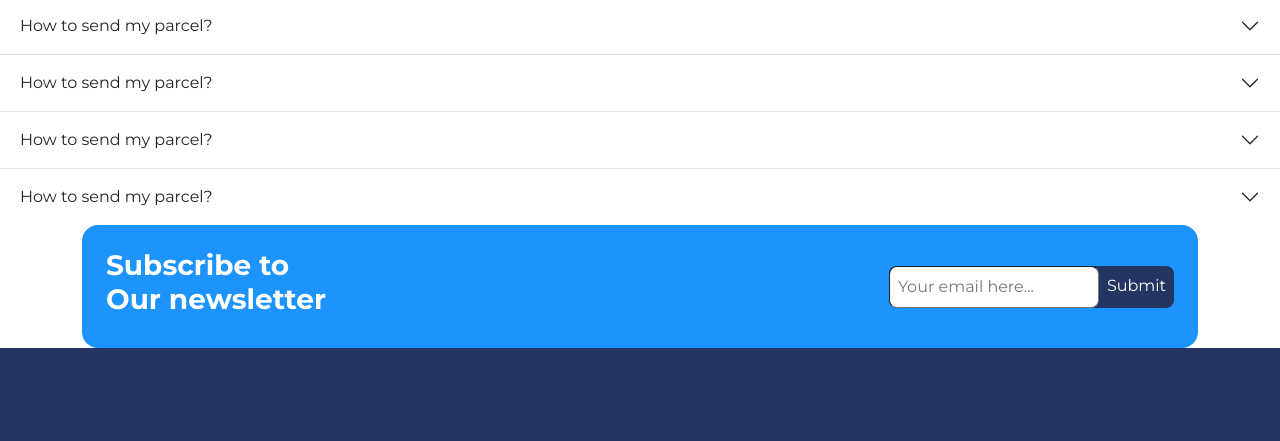
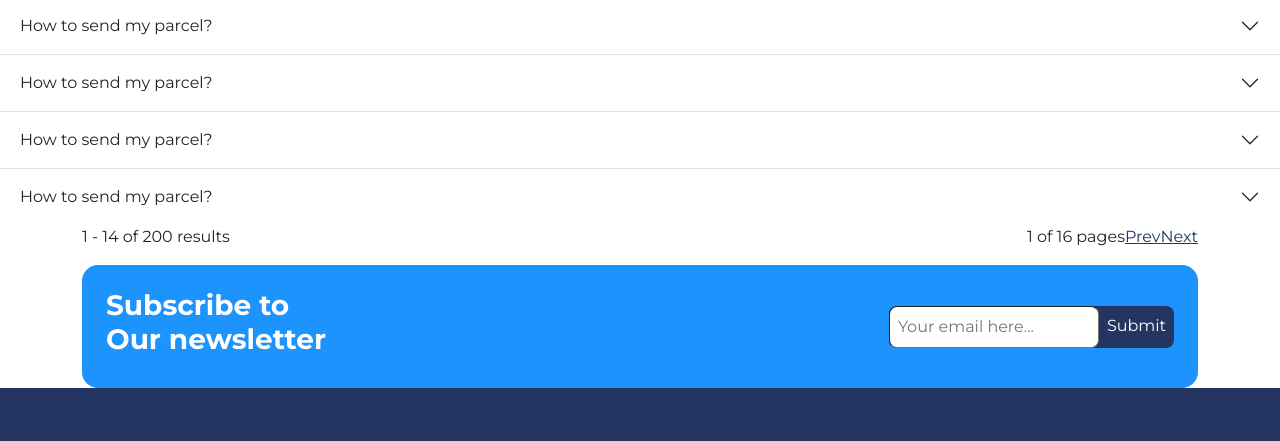
Before and after one commit to stephanie176/servepros, a website: page faq.html in a window 1280 px wide. Shown: the part 1132-1573 px from the top of the page. Drawn offline with nearby package versions, Linux system fonts and the light colour scheme.

Commit message:
added page number section for faqs page

```diff
--- a/faq.html
+++ b/faq.html
@@ -354,6 +354,18 @@
   </div>
 
   <!-- page number -->
+  <section class="container">
+    <div class="d-flex justify-content-between align-items-center">
+      <div>
+        <p><span>1 - 14</span> of 200 results</p>
+      </div>
+      <div class="d-flex">
+        <p><span>1 of 16</span> pages</p>
+        <a href="#">Prev</a>
+        <a href="#">Next</a>
+      </div>
+    </div>
+  </section>
 
   <!-- subscribe to newsletter -->
   <section class="bg-white text-white position-relative">
@@ -374,8 +386,8 @@
     </div>
   </section>
 
+  <!-- footer -->
   <section class="bg-primary text-white">
-    <!-- footer -->
     <footer class="container pt-5">
       <!-- logo and nav -->
       <div class="d-md-flex justify-content-md-between align-items-center gap-md-5 pt-5">
```
